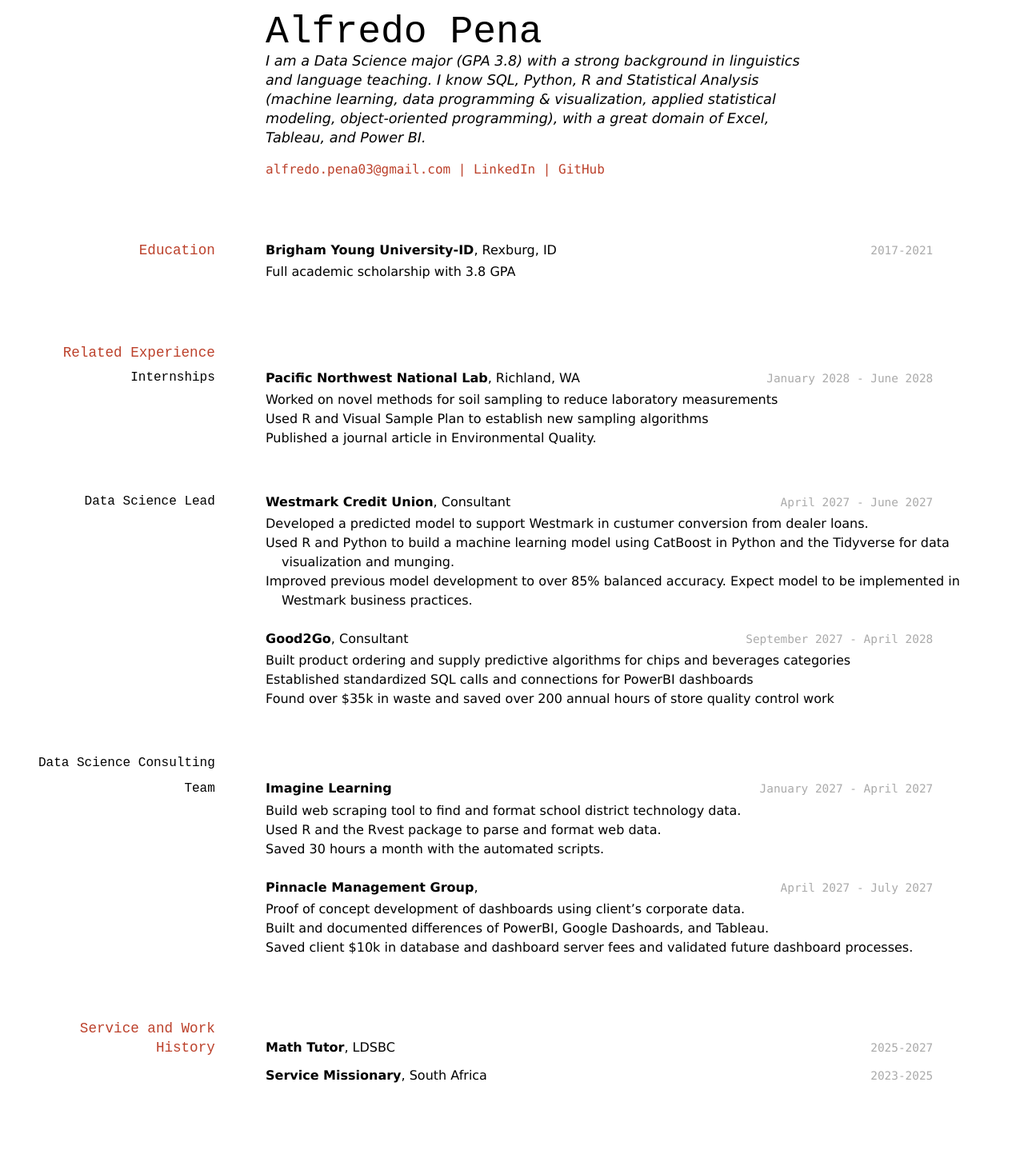
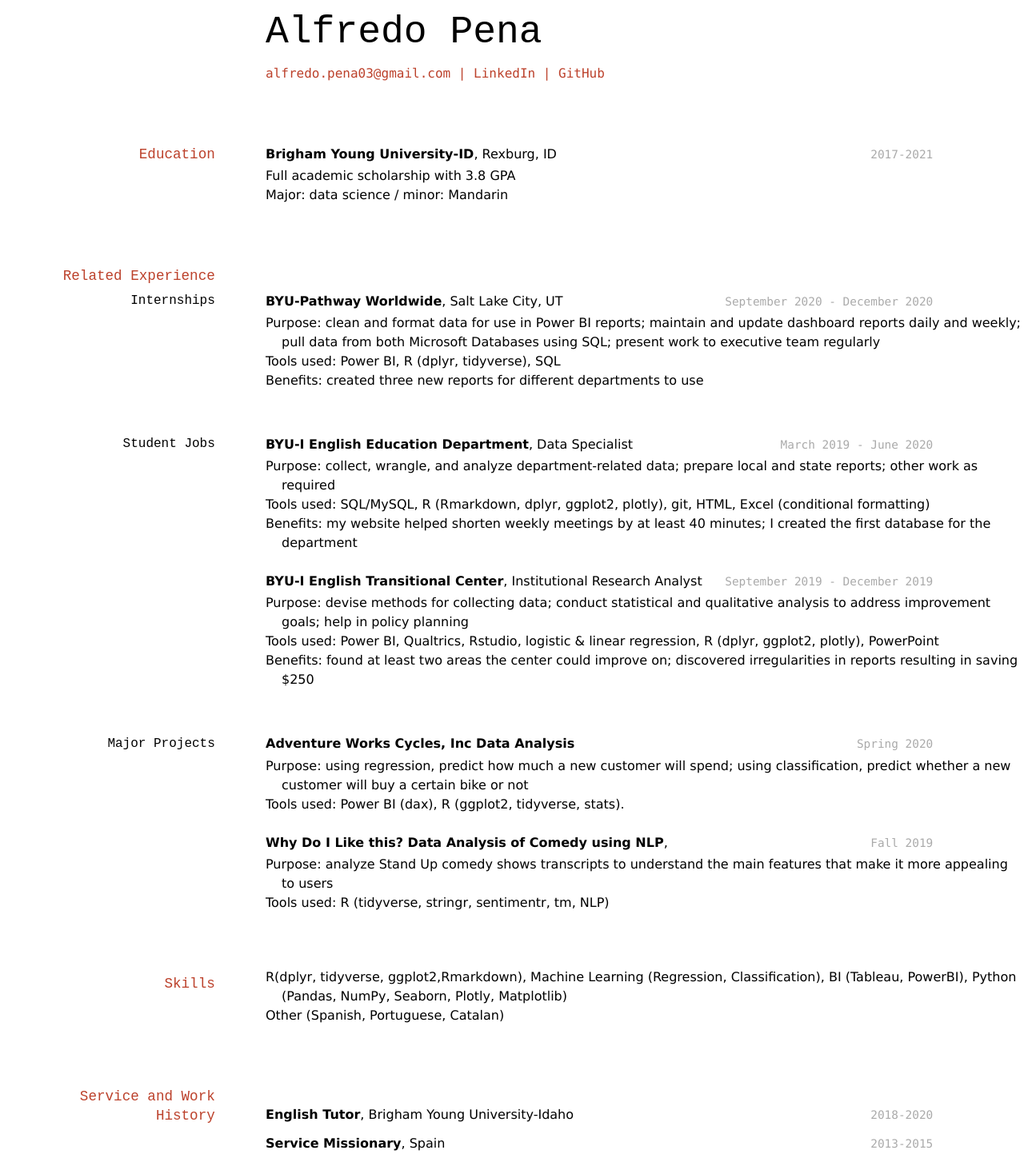
Before and after one commit to lapp03/alfredo_pena_resume, a Jekyll site: the page built from docs/index.md, in a window 1280 px wide. Shown: the whole page at 80% size. Built offline with Jekyll 4.4.1, drawn with Linux system fonts in a browser that asks for light colours; before the commit the page ends 1368 px from its top, so only the background shows below that.

Commit message:
Major update of CV

```diff
--- a/docs/index.md
+++ b/docs/index.md
@@ -2,10 +2,8 @@
 layout: cv
 title: Alfredo Pena's Resume
 ---
+
 # Alfredo Pena
-
-I am a Data Science major (GPA 3.8) with a strong background in linguistics and language teaching. I know SQL, Python, R and Statistical Analysis (machine learning, data programming & visualization, applied statistical modeling, object-oriented programming), with a great domain of Excel, Tableau, and Power BI.
-
 
 <div id="webaddress">
 <a href="alfredo.pena03@gmail.com">alfredo.pena03@gmail.com</a>
@@ -21,62 +19,70 @@ I am a Data Science major (GPA 3.8) with a strong background in linguistics and
 __Brigham Young University-ID__, Rexburg, ID
 
 - Full academic scholarship with 3.8 GPA
+- Major: data science / minor: Mandarin
 
 ## Related Experience
 
 ### Internships
 
-`January 2028 - June 2028`
-__Pacific Northwest National Lab__, Richland, WA
+`September 2020 - December 2020`
+__BYU-Pathway Worldwide__, Salt Lake City, UT
 
-- Worked on novel methods for soil sampling to reduce laboratory measurements
-- Used R and Visual Sample Plan to establish new sampling algorithms
-- Published a journal article in Environmental Quality.
+- Purpose: clean and format data for use in Power BI reports; maintain and update dashboard reports daily and weekly; pull data from both Microsoft Databases using SQL; present work to executive team regularly
+- Tools used: Power BI, R (dplyr, tidyverse), SQL
+- Benefits: created three new reports for different departments to use
 
-### Data Science Lead
 
-`April 2027 - June 2027`
-__Westmark Credit Union__, Consultant
+### Student Jobs
 
-- Developed a predicted model to support Westmark in custumer conversion from dealer loans.
-- Used R and Python to build a machine learning model using CatBoost in Python and the Tidyverse for data visualization and munging.
-- Improved previous model development to over 85% balanced accuracy. Expect model to be implemented in Westmark business practices.
+`March 2019 - June 2020`
+__BYU-I English Education Department__, Data Specialist
 
-`September 2027 - April 2028`
-__Good2Go__, Consultant
+- Purpose: collect, wrangle, and analyze department-related data; prepare local and state reports; other work as required
+- Tools used: SQL/MySQL, R (Rmarkdown, dplyr, ggplot2, plotly), git, HTML, Excel (conditional formatting)
+- Benefits: my website helped shorten weekly meetings by at least 40 minutes; I created the first database for the department
 
-- Built product ordering and supply predictive algorithms for chips and beverages categories
-- Established standardized SQL calls and connections for PowerBI dashboards
-- Found over $35k in waste and saved over 200 annual hours of store quality control work
 
-### Data Science Consulting Team
+`September 2019 - December 2019`
+__BYU-I English Transitional Center__, Institutional Research Analyst
 
-`January 2027 - April 2027`
-__Imagine Learning__
+- Purpose: devise methods for collecting data; conduct statistical and qualitative analysis to address improvement goals; help in policy planning
+- Tools used: Power BI, Qualtrics, Rstudio, logistic & linear regression,  R (dplyr, ggplot2, plotly), PowerPoint
+- Benefits: found at least two areas the center could improve on; discovered irregularities in reports resulting in saving $250
 
-- Build web scraping tool to find and format school district technology data.
-- Used R and the Rvest package to parse and format web data.
-- Saved 30 hours a month with the automated scripts.
 
-`April 2027 - July 2027`
-__Pinnacle Management Group__,
+### Major Projects
 
-- Proof of concept development of dashboards using client's corporate data.
-- Built and documented differences of PowerBI, Google Dashoards, and Tableau.
-- Saved client $10k in database and dashboard server fees and validated future dashboard processes.
+`Spring 2020`
+__Adventure Works Cycles, Inc Data Analysis__
+
+- Purpose: using regression, predict how much a new customer will spend; using classification, predict whether  a new customer will buy a certain bike or not
+- Tools used: Power BI (dax), R (ggplot2, tidyverse, stats).
+
+`Fall 2019`
+__Why Do I Like this? Data Analysis of Comedy using NLP__,
+
+- Purpose: analyze Stand Up comedy shows transcripts to understand the main features that make it more appealing to users
+- Tools used: R (tidyverse, stringr, sentimentr, tm, NLP)
+
+
+## Skills
+
+- R(dplyr, tidyverse, ggplot2,Rmarkdown), Machine Learning (Regression, Classification), BI (Tableau, PowerBI), Python (Pandas, NumPy, Seaborn, Plotly, Matplotlib)
+- Other (Spanish, Portuguese, Catalan)
 
 
 ## Service and Work History
 
-`2025-2027`
-__Math Tutor__, LDSBC
+`2018-2020`
+__English Tutor__, Brigham Young University-Idaho
 
 
-`2023-2025`
-__Service Missionary__, South Africa
+`2013-2015`
+__Service Missionary__, Spain
 
 
 
 <!-- ### Footer
 
-Last updated: May 2013 -->
+Last updated: July 2021 -->
```
